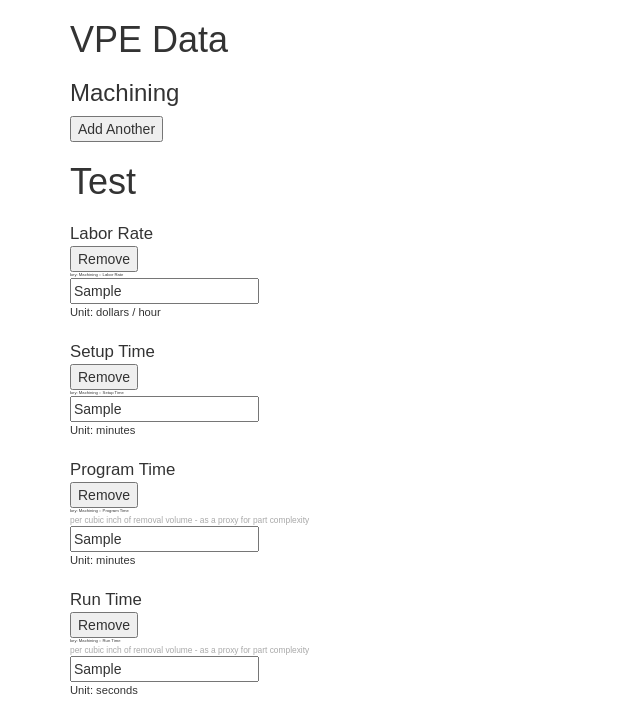
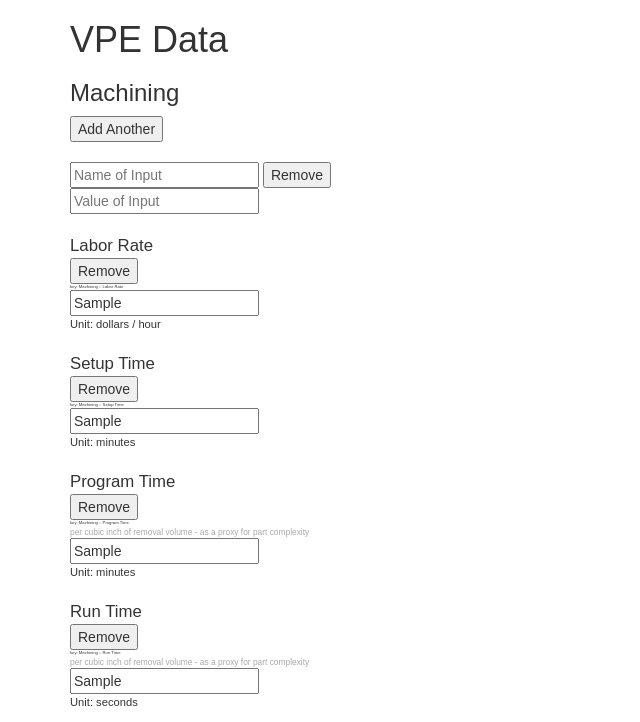
Before and after one commit to jmazrimas/dmcVPEfront, a website: page index.html in a window 1280 px wide. Both pictures are taken after typing "Sample", "Sample", "Sample", "Sample", "Sample" into the empty fields and a click on the button "Add Another". Shown: the top 722 px of the page, without its empty margins (0-640 px from the left). Drawn offline with nearby package versions, Linux system fonts and the light colour scheme.

Commit message:
able to add to list of inputs and concat with generic title

```diff
--- a/index.html
+++ b/index.html
@@ -934,13 +934,36 @@ var returnGroupedInputs = function(group) {
 
 	for (var i=0; i<inputs.length; i++) {
 		var inputPair = {}
-		inputPair[inputs[i].id] = inputs[i].value
-		jsonInputs.push(inputPair)
+		if (!$(inputs[i]).hasClass('addedInput')) {
+			inputPair[inputs[i].id] = inputs[i].value
+			jsonInputs.push(inputPair)
+		} else if ($(inputs[i]).hasClass('addedInputValue')){
+			inputPair['addedThing'] = inputs[i].value
+			jsonInputs.push(inputPair)
+		}
 	}
 
 	return (JSON.stringify(jsonInputs))
 }
 
+var inputTemplate;
+
+var buildInputTemplate = function(exampleInput) {
+
+	var title = exampleInput.find('.title');
+	exampleInput.find('.unit').remove();
+	exampleInput.find('.key').remove();
+	exampleInput.find('.help').remove();
+	exampleInput.find('input').attr("placeholder", "Value of Input");
+	exampleInput.find('input').addClass('addedInput addedInputValue');
+
+	$("<input class=\"addedInput\" placeholder=\"Name of Input\">").insertAfter(title);
+	title.remove();
+
+	inputTemplate = exampleInput;
+
+	console.log(inputTemplate)
+}
 
 $( document ).ready(function() {
 
@@ -955,7 +978,9 @@ $( document ).ready(function() {
 
 	//Listen on add buttons
 	$("button.addInput").click(function(event){
-		$( "<h1>Test</h1>" ).insertAfter(event.target);
+		inputTemplate.insertAfter(event.target);
 	});
 
+	buildInputTemplate($("#vpe").find(".item").first().clone());
+
 });</script>
```
Also changed, not shown: inlinejs.js (+28 -3 lines).
